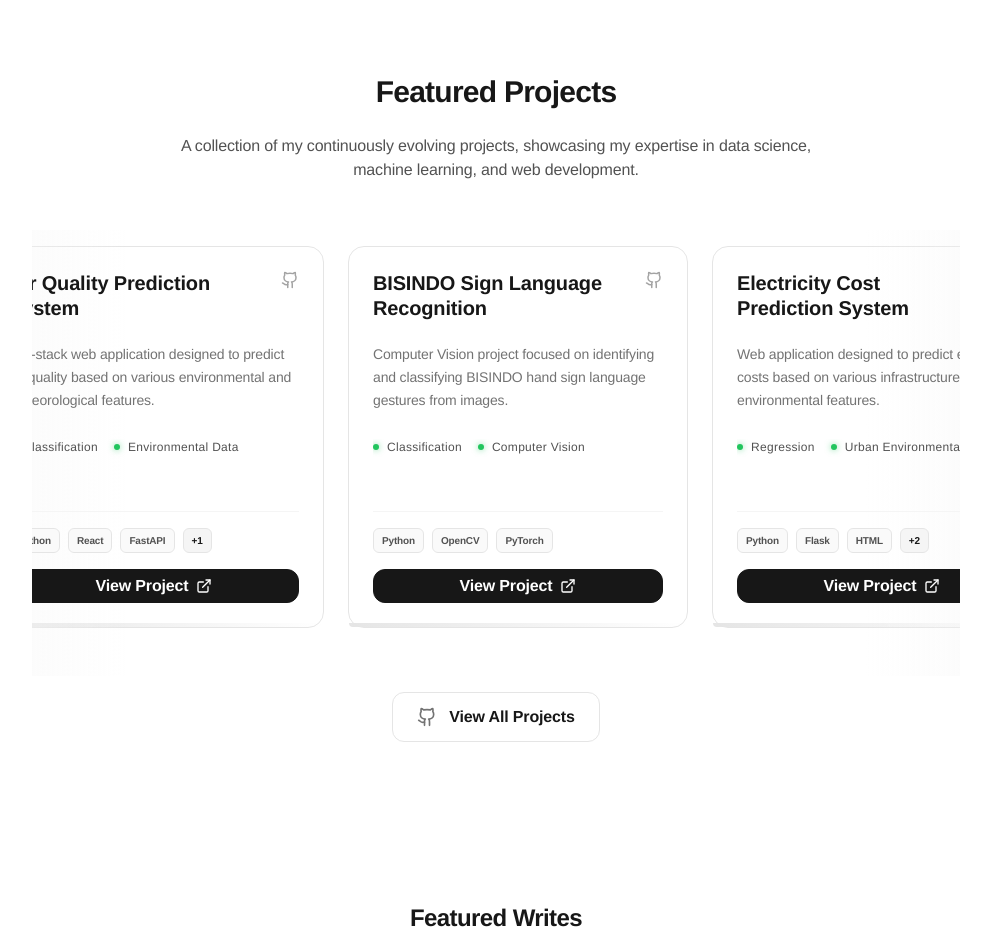
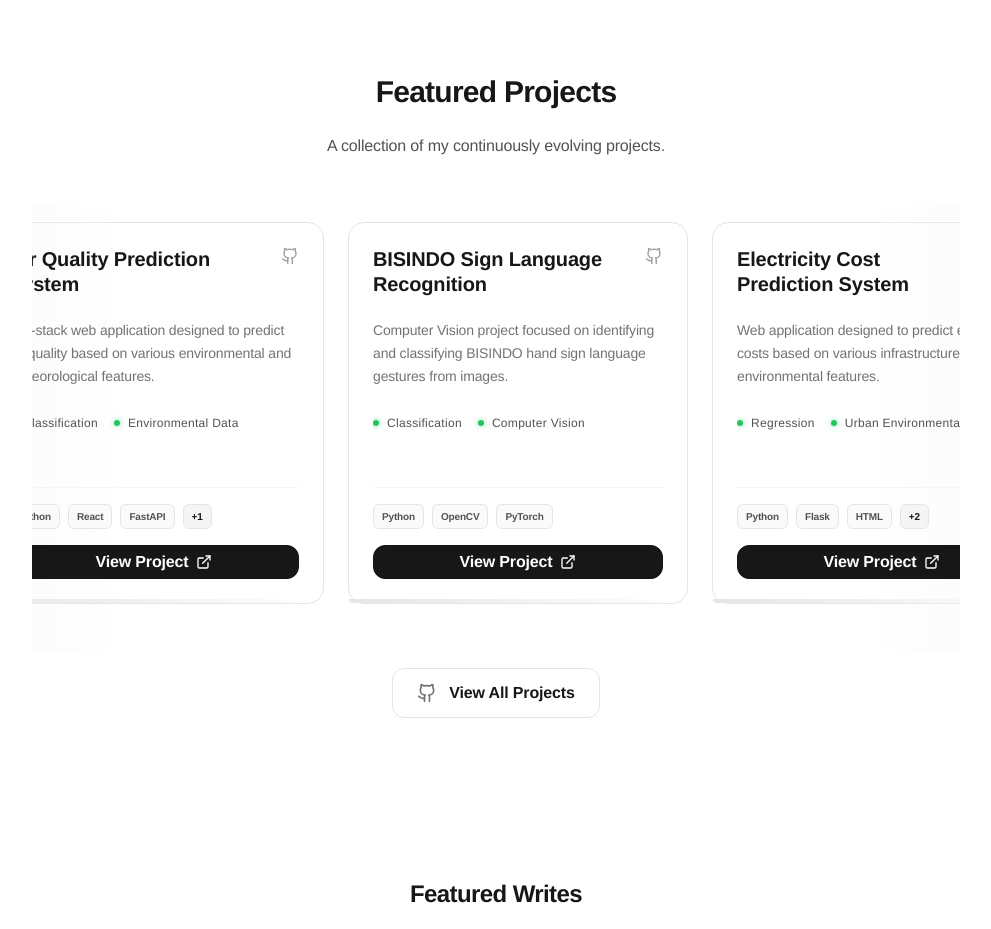
Before and after one commit to abidalfrz/portfolio, a React (Vite) app: page / in a window 1280 px wide. Shown: the part 4260-5189 px from the top of the page, without its empty margins (144-1135 px from the left). Built offline with nearby package versions, Linux system fonts and the light colour scheme.

Commit message:
edit: edit desc

```diff
--- a/src/sections/Project.jsx
+++ b/src/sections/Project.jsx
@@ -144,7 +144,7 @@ const Project = () => {
             Featured Projects
           </h2>
           <h3 className="text-center text-secondary dark:text-neutral-400 max-w-2xl mx-auto">
-            A collection of my continuously evolving projects, showcasing my expertise in data science, machine learning, and web development.
+            A collection of my continuously evolving projects.
           </h3>
         </div>
 
```
